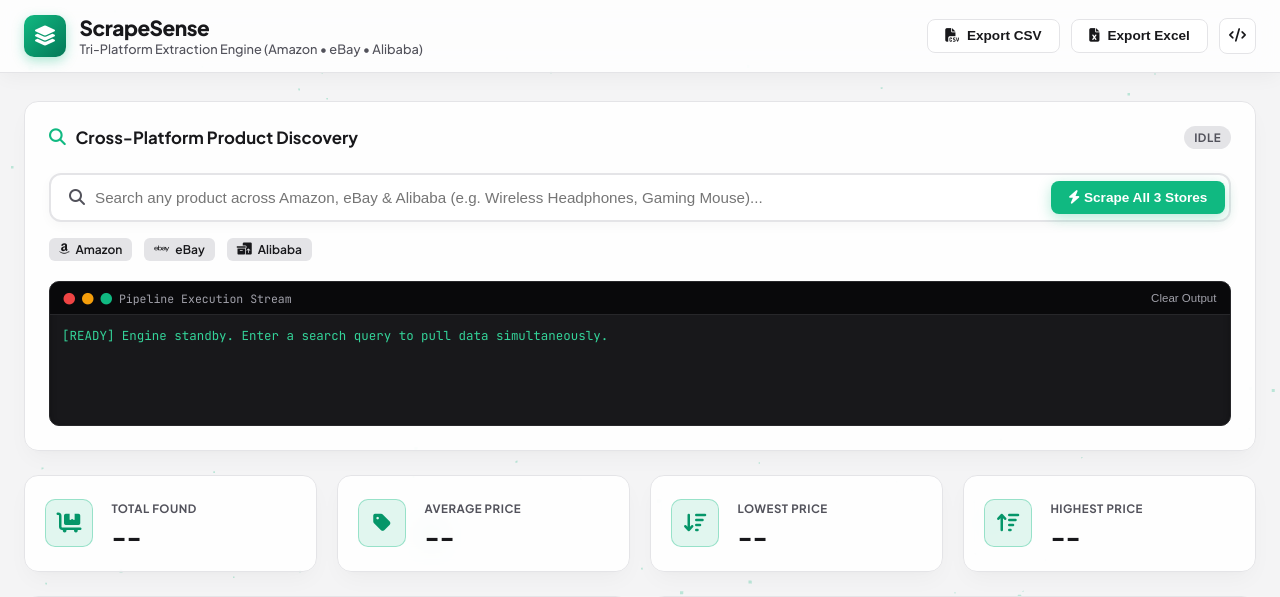
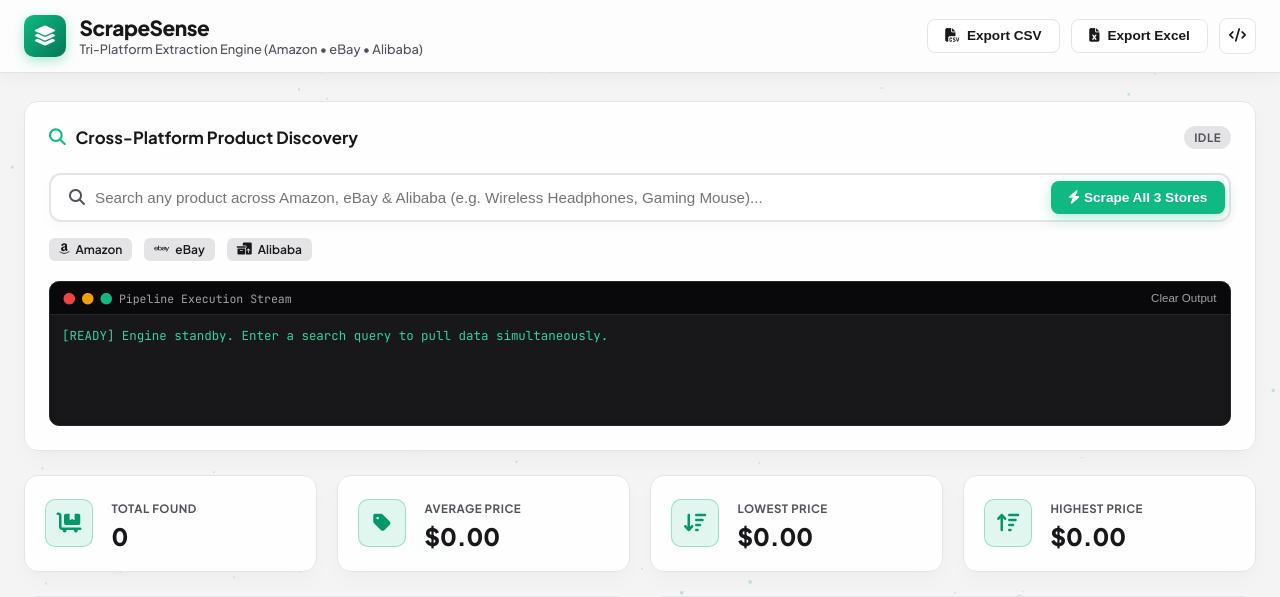
Before and after one commit to Asad-Farooq4421/ScrapeSense, a FastAPI app: page / in a window 1280 px wide. Shown: the top 597 px of the page. Run offline with FastAPI, Linux system fonts and the light colour scheme; data that the repository does not hold is empty; some libraries are stand-ins or nearby versions.

Commit message:
fix: initialize dashboard metrics and charts to zero on first load

```diff
--- a/static/js/app.js
+++ b/static/js/app.js
@@ -72,6 +72,53 @@
 let chartPriceInstance = null;
 let chartShareInstance = null;
 
+const initEmptyCharts = () => {
+  const ctxPrice = document.getElementById("chartPrice").getContext("2d");
+  const ctxShare = document.getElementById("chartShare").getContext("2d");
+
+  if (chartPriceInstance) chartPriceInstance.destroy();
+  if (chartShareInstance) chartShareInstance.destroy();
+
+  chartPriceInstance = new Chart(ctxPrice, {
+    type: "bar",
+    data: {
+      labels: ["Amazon", "eBay", "Alibaba"],
+      datasets: [{
+        label: "Avg Price ($)",
+        data: [0, 0, 0],
+        backgroundColor: ["#F59E0B", "#3B82F6", "#F97316"],
+        borderRadius: 6
+      }]
+    },
+    options: {
+      responsive: true,
+      maintainAspectRatio: false,
+      scales: {
+        y: { beginAtZero: true, grid: { color: "#E4E4E7" }, ticks: { color: "#52525B" } },
+        x: { grid: { display: false }, ticks: { color: "#52525B" } }
+      }
+    }
+  });
+
+  chartShareInstance = new Chart(ctxShare, {
+    type: "doughnut",
+    data: {
+      labels: ["Amazon", "eBay", "Alibaba"],
+      datasets: [{
+        data: [0, 0, 0],
+        backgroundColor: ["#F59E0B", "#3B82F6", "#F97316"],
+        borderWidth: 2,
+        borderColor: "#ffffff"
+      }]
+    },
+    options: {
+      responsive: true,
+      maintainAspectRatio: false,
+      plugins: { legend: { position: "right" } }
+    }
+  });
+};
+
 const renderCharts = (analytics) => {
   if (!analytics || !analytics.charts) return;
 
@@ -97,7 +144,7 @@
       responsive: true,
       maintainAspectRatio: false,
       scales: {
-        y: { grid: { color: "#E4E4E7" }, ticks: { color: "#52525B" } },
+        y: { beginAtZero: true, grid: { color: "#E4E4E7" }, ticks: { color: "#52525B" } },
         x: { grid: { display: false }, ticks: { color: "#52525B" } }
       }
     }
@@ -129,11 +176,17 @@
     const res = await fetch("/api/analytics");
     const data = await res.json();
     if (data.ready) {
-      document.getElementById("statTotal").innerText = data.total_products;
-      document.getElementById("statAvg").innerText = `$${data.avg_price}`;
-      document.getElementById("statMin").innerText = `$${data.min_price}`;
-      document.getElementById("statMax").innerText = `$${data.max_price}`;
+      document.getElementById("statTotal").innerText = data.total_products || "0";
+      document.getElementById("statAvg").innerText = data.avg_price ? `$${data.avg_price}` : "$0.00";
+      document.getElementById("statMin").innerText = data.min_price ? `$${data.min_price}` : "$0.00";
+      document.getElementById("statMax").innerText = data.max_price ? `$${data.max_price}` : "$0.00";
       renderCharts(data);
+    } else {
+      document.getElementById("statTotal").innerText = "0";
+      document.getElementById("statAvg").innerText = "$0.00";
+      document.getElementById("statMin").innerText = "$0.00";
+      document.getElementById("statMax").innerText = "$0.00";
+      initEmptyCharts();
     }
   } catch (err) {
     console.error("Analytics fetch error:", err);
@@ -246,6 +299,7 @@
 // 6. INITIALIZATION
 document.addEventListener("DOMContentLoaded", () => {
   init3DScene();
+  initEmptyCharts();
   fetchAnalytics();
   fetchProducts();
 
--- a/templates/index.html
+++ b/templates/index.html
@@ -86,34 +86,34 @@
         </div>
       </section>
 
-      <!-- KPI Metrics -->
+      <!-- KPI Metrics (Zero on first launch) -->
       <section class="metrics-grid">
         <div class="metric-card glass-card" data-tilt data-tilt-max="5">
           <div class="metric-icon"><i class="fa-solid fa-cart-flatbed"></i></div>
           <div class="metric-data">
             <span class="metric-label">Total Found</span>
-            <h3 id="statTotal">--</h3>
+            <h3 id="statTotal">0</h3>
           </div>
         </div>
         <div class="metric-card glass-card" data-tilt data-tilt-max="5">
           <div class="metric-icon"><i class="fa-solid fa-tag"></i></div>
           <div class="metric-data">
             <span class="metric-label">Average Price</span>
-            <h3 id="statAvg">--</h3>
+            <h3 id="statAvg">$0.00</h3>
           </div>
         </div>
         <div class="metric-card glass-card" data-tilt data-tilt-max="5">
           <div class="metric-icon"><i class="fa-solid fa-arrow-down-wide-short"></i></div>
           <div class="metric-data">
             <span class="metric-label">Lowest Price</span>
-            <h3 id="statMin">--</h3>
+            <h3 id="statMin">$0.00</h3>
           </div>
         </div>
         <div class="metric-card glass-card" data-tilt data-tilt-max="5">
           <div class="metric-icon"><i class="fa-solid fa-arrow-up-wide-short"></i></div>
           <div class="metric-data">
             <span class="metric-label">Highest Price</span>
-            <h3 id="statMax">--</h3>
+            <h3 id="statMax">$0.00</h3>
           </div>
         </div>
       </section>
```
